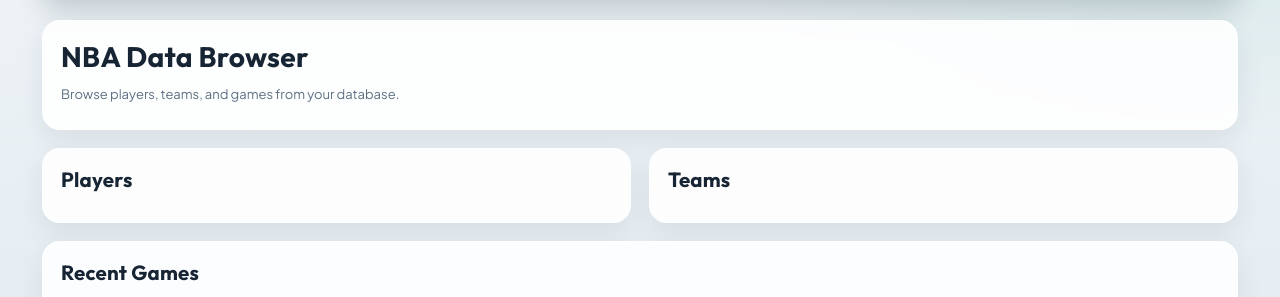
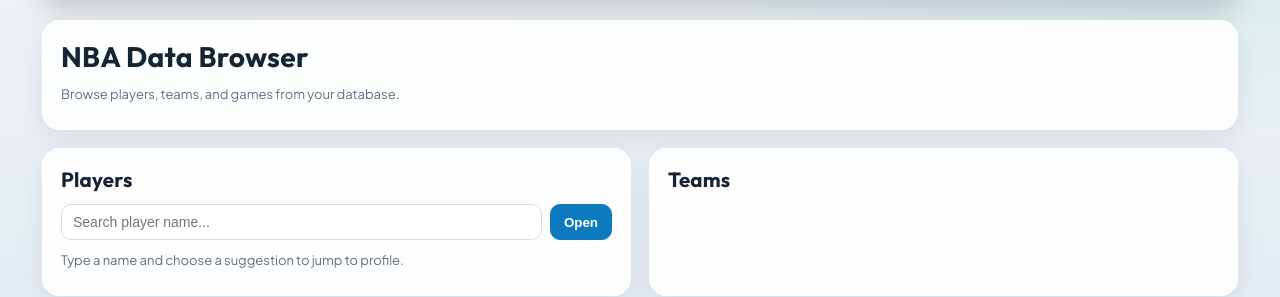
Before and after one commit to xidui/funba, a Flask app: page / in a window 1280 px wide. Shown: the part 86-383 px from the top of the page. Run offline with Flask 3, Linux system fonts and the light colour scheme; data that the repository does not hold is empty.

Commit message:
Add player search autocomplete on home panel

```diff
--- a/web/app.py
+++ b/web/app.py
@@ -153,6 +153,25 @@ def home():
         fmt_date=_fmt_date,
         team_name=_team_name,
     )
+
+
+@app.route("/api/players/hints")
+def player_hints_api():
+    query = (request.args.get("q") or "").strip()
+    try:
+        limit = int(request.args.get("limit", 12))
+    except ValueError:
+        limit = 12
+    limit = max(1, min(limit, 30))
+
+    with SessionLocal() as session:
+        q = session.query(Player).filter(Player.full_name.isnot(None))
+        if query:
+            q = q.filter(Player.full_name.ilike(f"%{query}%"))
+        players = q.order_by(Player.is_active.desc(), Player.full_name.asc()).limit(limit).all()
+
+    items = [{"player_id": p.player_id, "full_name": p.full_name} for p in players if p.player_id and p.full_name]
+    return jsonify({"items": items})
 
 
 @app.route("/players/<player_id>")
--- a/web/templates/home.html
+++ b/web/templates/home.html
@@ -1,5 +1,43 @@
 {% extends "base.html" %}
 {% block content %}
+<style>
+  .player-search {
+    display: flex;
+    gap: 8px;
+    margin: 4px 0 12px;
+  }
+
+  .player-search input {
+    flex: 1;
+    min-width: 0;
+    border: 1px solid var(--line);
+    border-radius: 10px;
+    padding: 9px 11px;
+    font-size: 14px;
+    color: var(--ink);
+    background: #fff;
+  }
+
+  .player-search input:focus {
+    outline: 2px solid var(--ring);
+    border-color: var(--accent);
+  }
+
+  .player-search button {
+    border: 1px solid var(--accent);
+    border-radius: 10px;
+    padding: 9px 13px;
+    background: var(--accent);
+    color: #fff;
+    font-weight: 600;
+    cursor: pointer;
+    white-space: nowrap;
+  }
+
+  .player-search button:hover {
+    filter: brightness(0.95);
+  }
+</style>
 <div class="card">
   <h1>NBA Data Browser</h1>
   <p class="meta">Browse players, teams, and games from your database.</p>
@@ -8,6 +46,12 @@
 <div class="grid-2">
   <div class="card">
     <h2>Players</h2>
+    <div class="player-search">
+      <input id="player-search-input" list="player-search-hints" type="search" placeholder="Search player name..." autocomplete="off" />
+      <datalist id="player-search-hints"></datalist>
+      <button id="player-search-open" type="button">Open</button>
+    </div>
+    <p class="meta">Type a name and choose a suggestion to jump to profile.</p>
     <ul class="list">
       {% for player in players %}
       <li>
@@ -57,4 +101,83 @@
     </tbody>
   </table>
 </div>
+<script>
+(() => {
+  const input = document.getElementById("player-search-input");
+  const hints = document.getElementById("player-search-hints");
+  const openBtn = document.getElementById("player-search-open");
+  if (!input || !hints || !openBtn) return;
+
+  const valueToPlayerId = new Map();
+  let timer = null;
+  let controller = null;
+  const baseProfileUrl = "{{ url_for('player_page', player_id='__PLAYER_ID__') }}";
+  const hintsApiUrl = "{{ url_for('player_hints_api') }}";
+
+  function navigateToPlayer() {
+    const value = (input.value || "").trim();
+    if (!value) return;
+    let playerId = valueToPlayerId.get(value);
+    if (!playerId) {
+      const matched = value.match(/\(([^)]+)\)\s*$/);
+      if (matched) {
+        playerId = matched[1];
+      }
+    }
+    if (!playerId) return;
+    window.location.href = baseProfileUrl.replace("__PLAYER_ID__", playerId);
+  }
+
+  async function loadHints(query) {
+    if (controller) {
+      controller.abort();
+    }
+    controller = new AbortController();
+
+    const url = new URL(hintsApiUrl, window.location.origin);
+    url.searchParams.set("q", query);
+    url.searchParams.set("limit", "12");
+
+    let payload = { items: [] };
+    try {
+      const response = await fetch(url.toString(), { signal: controller.signal });
+      if (!response.ok) return;
+      payload = await response.json();
+    } catch (error) {
+      return;
+    }
+
+    valueToPlayerId.clear();
+    hints.innerHTML = "";
+    for (const item of payload.items || []) {
+      const label = `${item.full_name} (${item.player_id})`;
+      if (!valueToPlayerId.has(item.full_name)) {
+        valueToPlayerId.set(item.full_name, item.player_id);
+      }
+      valueToPlayerId.set(label, item.player_id);
+      const option = document.createElement("option");
+      option.value = label;
+      hints.appendChild(option);
+    }
+  }
+
+  input.addEventListener("input", () => {
+    clearTimeout(timer);
+    timer = setTimeout(() => {
+      loadHints((input.value || "").trim());
+    }, 180);
+  });
+
+  input.addEventListener("change", navigateToPlayer);
+  input.addEventListener("keydown", (event) => {
+    if (event.key === "Enter") {
+      event.preventDefault();
+      navigateToPlayer();
+    }
+  });
+  openBtn.addEventListener("click", navigateToPlayer);
+
+  loadHints("");
+})();
+</script>
 {% endblock %}
```
